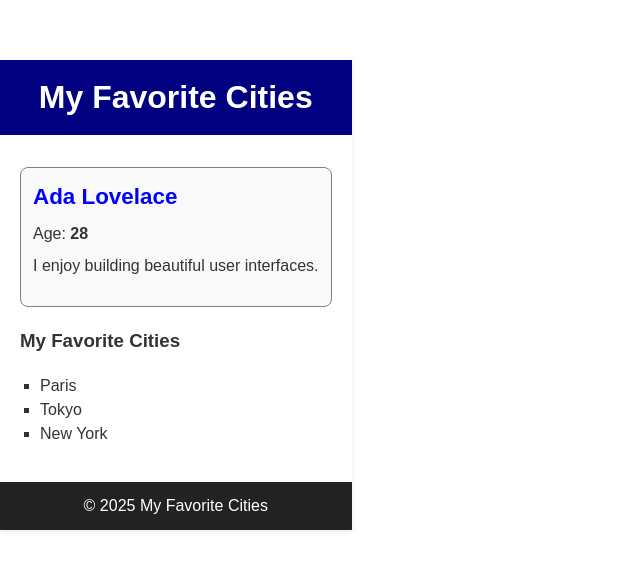
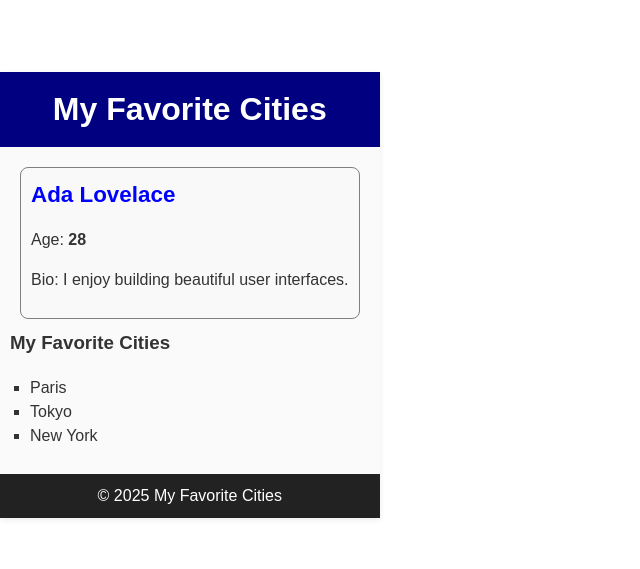
Before and after one commit to Gbemilash/alx-fe-reactjs, a React (Vite) app in the folder alx-react-app-new/: page / in a window 1280 px wide. Shown: the part 105-674 px from the top of the page, without its empty margins (0-640 px from the left). Built offline with nearby package versions, Linux system fonts and the light colour scheme.

Commit message:
Fix inline styles: use 10px padding/margin in UserProfile, MainContent, and Footer

```diff
--- a/alx-react-app-new/src/components/Footer.jsx
+++ b/alx-react-app-new/src/components/Footer.jsx
@@ -2,7 +2,7 @@ import React from 'react';
 
 export default function Footer() {
   return (
-    <footer style={{ backgroundColor: '#222', color: 'white', textAlign: 'center', padding: '12px' }}>
+    <footer style={{ backgroundColor: '#222', color: 'white', textAlign: 'center', padding: '10px' }}>
       <p style={{ margin: 0 }}>© {new Date().getFullYear()} My Favorite Cities</p>
     </footer>
   );
--- a/alx-react-app-new/src/components/MainContent.jsx
+++ b/alx-react-app-new/src/components/MainContent.jsx
@@ -3,8 +3,8 @@ import UserProfile from './UserProfile';
 
 export default function MainContent() {
   return (
-    <main style={{ padding: '20px' }}>
-      <section style={{ marginBottom: '20px' }}>
+    <main style={{ padding: '10px', backgroundColor: '#fafafa' }}>
+      <section style={{ marginBottom: '10px' }}>
         <UserProfile name="Ada Lovelace" age="28" bio="I enjoy building beautiful user interfaces." />
       </section>
 
--- a/alx-react-app-new/src/components/UserProfile.jsx
+++ b/alx-react-app-new/src/components/UserProfile.jsx
@@ -4,15 +4,14 @@ export default function UserProfile({ name, age, bio }) {
   return (
     <div style={{
       border: '1px solid gray',
-      padding: '12px',
-      margin: '12px 0',
+      padding: '10px',
+      margin: '10px',
       borderRadius: '8px',
-      backgroundColor: '#f9f9f9',
-      maxWidth: '420px'
+      backgroundColor: '#f9f9f9'
     }}>
       <h2 style={{ color: 'blue', fontSize: '1.4rem', margin: '0 0 8px 0' }}>{name}</h2>
-      <p style={{ margin: 0 }}>Age: <span style={{ fontWeight: 'bold' }}>{age}</span></p>
-      <p style={{ marginTop: '8px' }}>{bio}</p>
+      <p>Age: <span style={{ fontWeight: 'bold' }}>{age}</span></p>
+      <p>Bio: {bio}</p>
     </div>
   );
 }
```
